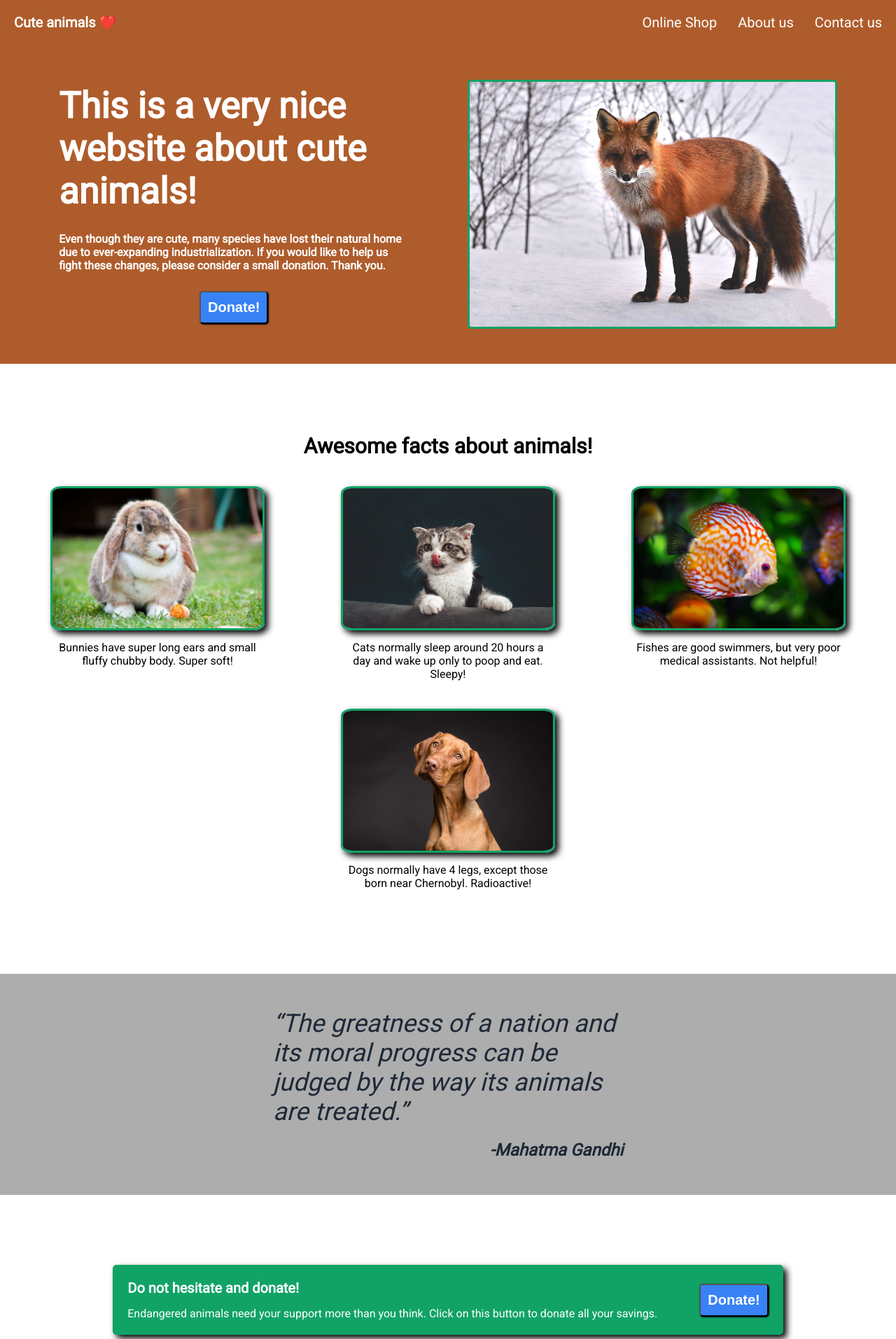
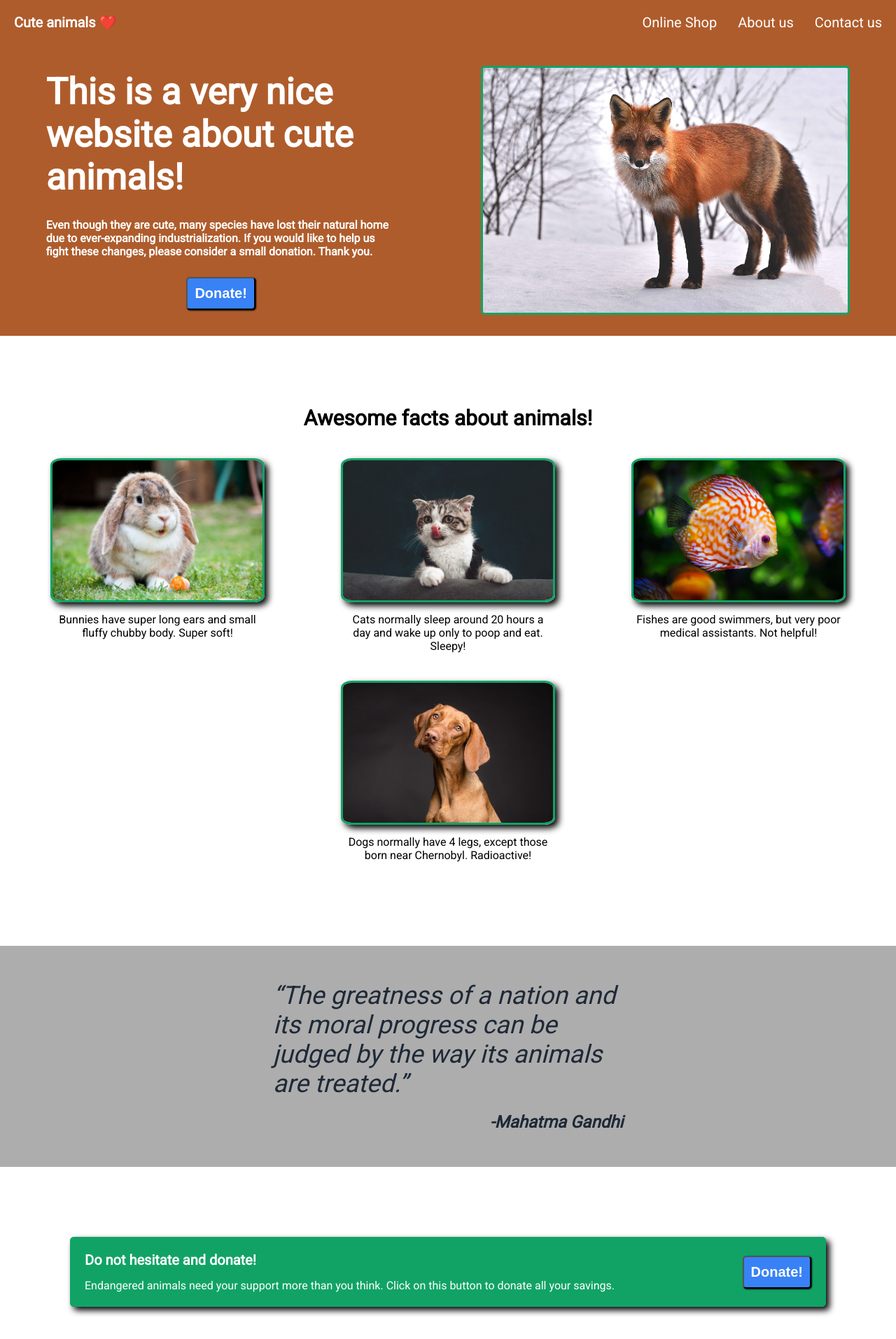
Before and after one commit to erikvlcak/flexbox, a plain HTML site: page index.html in a window 1280 px wide. Shown: the top 1914 px of the page at 70% size. Drawn offline with Linux system fonts and the light colour scheme.

Commit message:
final change

```diff
--- a/style.css
+++ b/style.css
@@ -18,9 +18,11 @@ padding: 20px;
 .hero{
 background-color: #af5c2c;
 display: flex;
-justify-content: space-evenly;
-padding: 50px;
+justify-content: space-around;
+padding: 30px;
 gap: 50px;
+flex-wrap: wrap;
+flex: 0 1 auto;
 }
 
 .hero-text{
@@ -71,6 +73,7 @@ background-color: #af5c2c;
     width: auto;
     border: 3px solid rgb(17, 163, 102);
     border-radius: 5px;
+    flex: 0 2 0;
 }
 
 .info img{
@@ -123,13 +126,13 @@ a{
     background-color: rgb(17, 163, 102);
     display: flex;
     padding: 20px;
-    margin: 100px auto;
+    margin: 100px 100px;
     border: 1px solid rgb(17, 163, 102);
     border-radius: 5px;
     justify-content: space-around;
     align-items: center;
     flex-wrap: wrap;
-    gap: 60px;
+    gap: 40px;
     box-shadow: black 5px 5px 10px;
 }
 
@@ -138,7 +141,7 @@ a{
     flex-direction: column;
     gap: 15px;
     color: white;
-    flex: 1 1 400px;
+    flex: 1 2 400px;
 
 }
 
```
